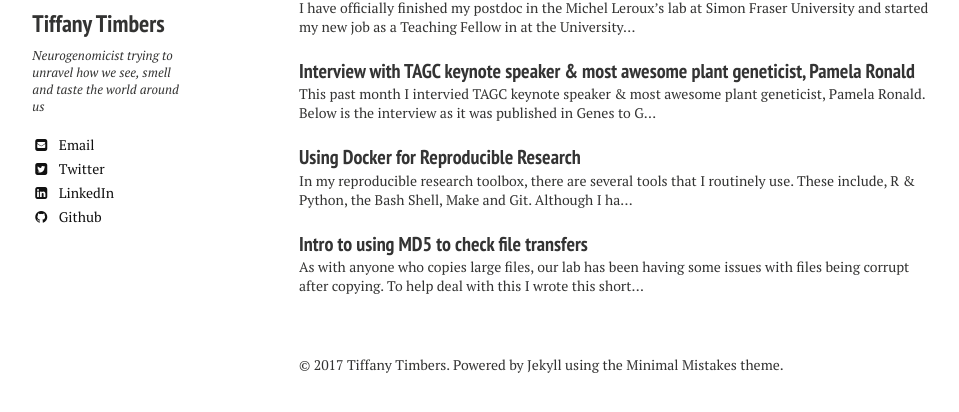
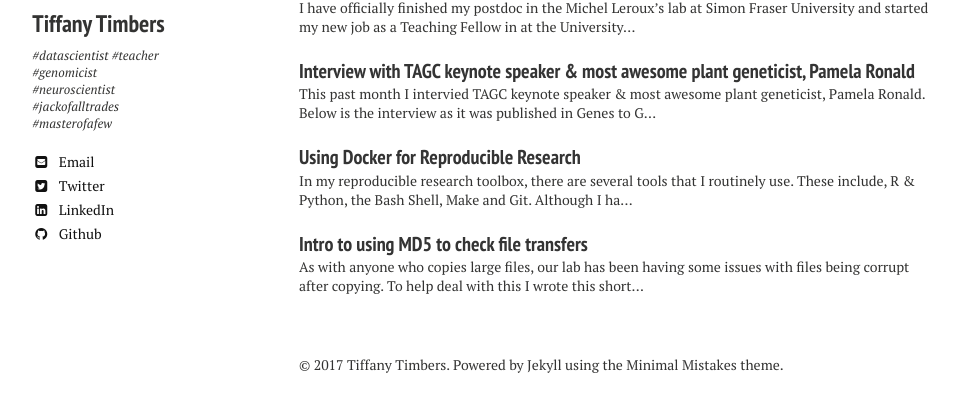
Before and after one commit to ttimbers/ttimbers.github.io, a Jekyll site: the page built from index.md, in a window 1280 px wide, cut to the strip 492-915 px from the top of the page. Shown: the top 412 px of the strip, without its empty margins (21-980 px from the left). Built offline with Jekyll 4.4.1, drawn with Linux system fonts in a browser that asks for light colours; nearby versions of some CDN libraries.

Commit message:
edited description of me

```diff
--- a/_config.yml
+++ b/_config.yml
@@ -28,7 +28,7 @@ kramdown:
 owner:
   name: Tiffany Timbers
   avatar: https://avatars1.githubusercontent.com/u/6865016
-  bio: "Neurogenomicist trying to unravel how we see, smell and taste the world around us"
+  bio: "#datascientist #teacher #genomicist #neuroscientist #jackofalltrades #masterofafew"
   email: tiffany.timbers@gmail.com
   disqus-shortname:
   twitter: TiffanyTimbers
```
